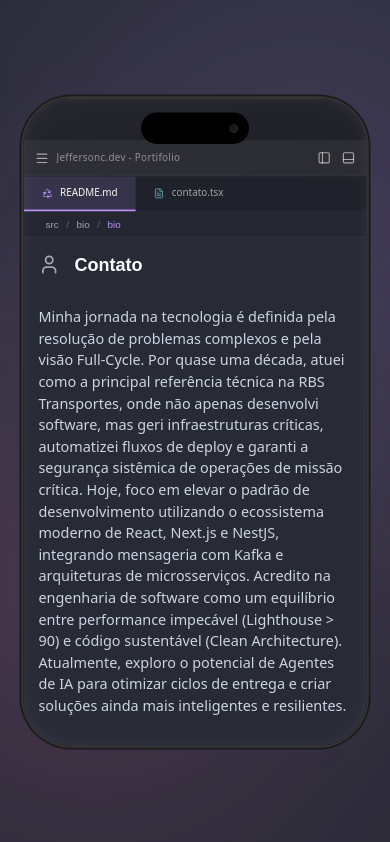
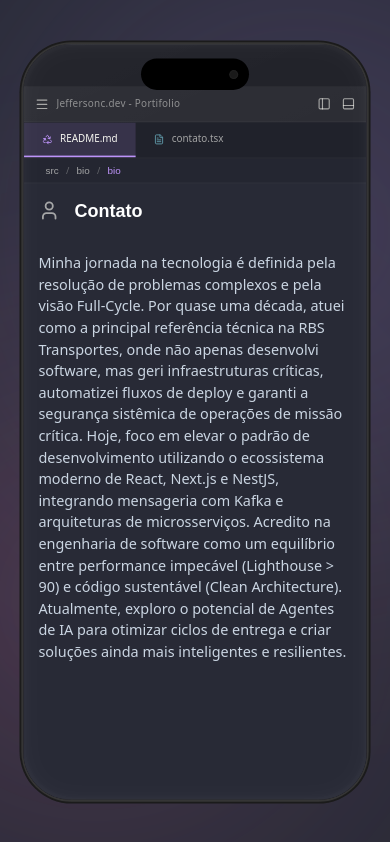
Before and after one commit to Jeffersoncharlles/jeffersonc.dev, a Next.js app: page /bio in a window 390 px wide. Built offline with nearby package versions, Linux system fonts and the light colour scheme.

Commit message:
refacture: push

```diff
--- a/src/app/(app)/(vscode)/layout.tsx
+++ b/src/app/(app)/(vscode)/layout.tsx
@@ -44,7 +44,7 @@ export default function VSCodeLayout({
   )
 
   return (
-    <div className="h-screen w-screen max-h-screen overflow-clip flex items-center justify-center fixed inset-0">
+    <div className="h-screen w-screen overflow-clip flex items-center justify-center fixed inset-0">
       <div className="vscode-layout-glow" />
       <section
         className="hidden  lg:flex w-full max-w-7xl  max-h-216 bg-card backdrop-blur-md border border-border rounded-3xl flex-col overflow-hidden relative z-10"
--- a/src/components/IphoneMockup.tsx
+++ b/src/components/IphoneMockup.tsx
@@ -12,7 +12,7 @@ export function IphoneMockup({
       {/* <div className="absolute bg-[rgba(255,255,255,0.05)] blur-[50px] inset-[-80px] opacity-50 rounded-[12px]" /> */}
 
       {/* Device Frame */}
-      <div className=" flex h-[720px]  items-center justify-center overflow-clip  relative rounded-[54px] shadow-[0px_0px_0px_2px_var(--device-frame-outer),0px_0px_0px_4px_var(--device-frame-inner)] shrink-0 w-[390px] max-w-[98vw] scale-[0.9] sm:scale-100 transform origin-center">
+      <div className=" flex h-[840px]  items-center justify-center overflow-clip  relative rounded-[54px] shadow-[0px_0px_0px_2px_var(--device-frame-outer),0px_0px_0px_4px_var(--device-frame-inner)] shrink-0 w-[390px] max-w-[98vw] scale-[0.9] sm:scale-100 transform origin-center">
         <div
           aria-hidden="true"
           className="absolute bg-device-bg inset-0 pointer-events-none rounded-[54px]"
```
